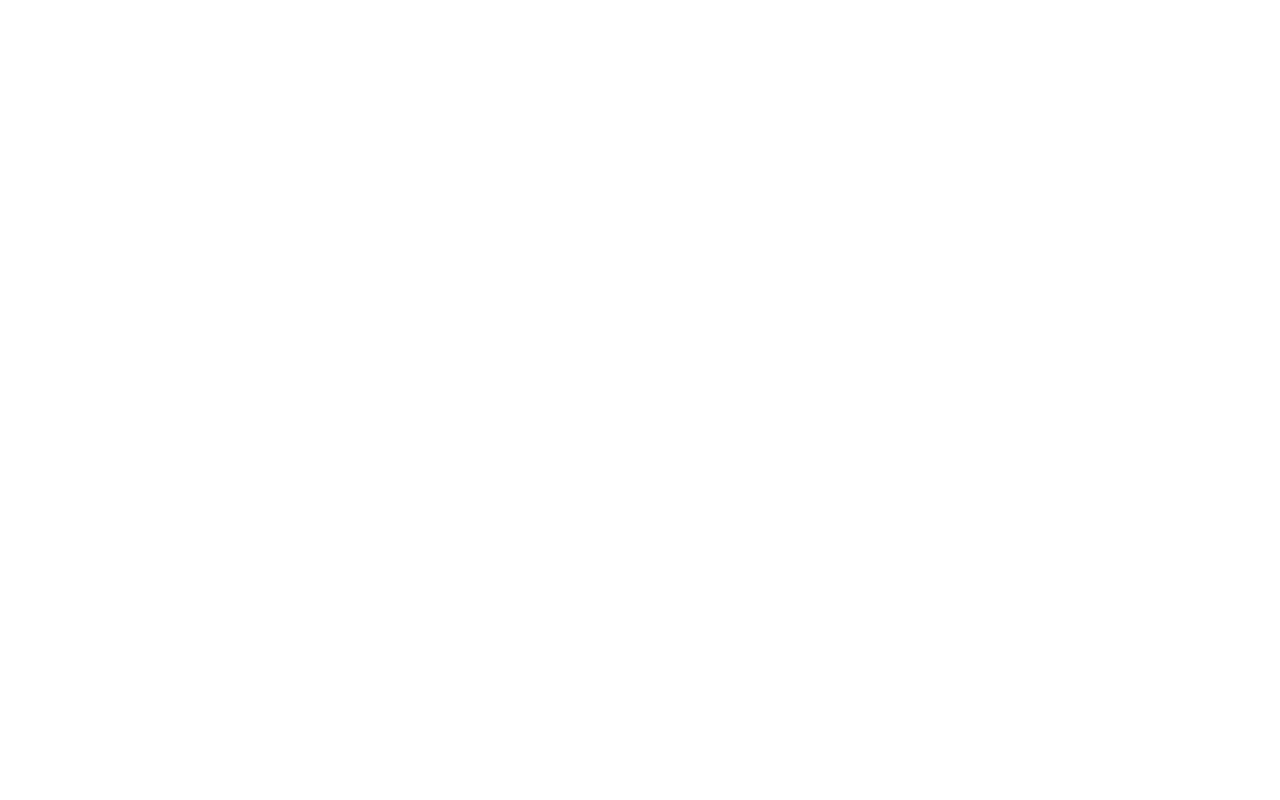
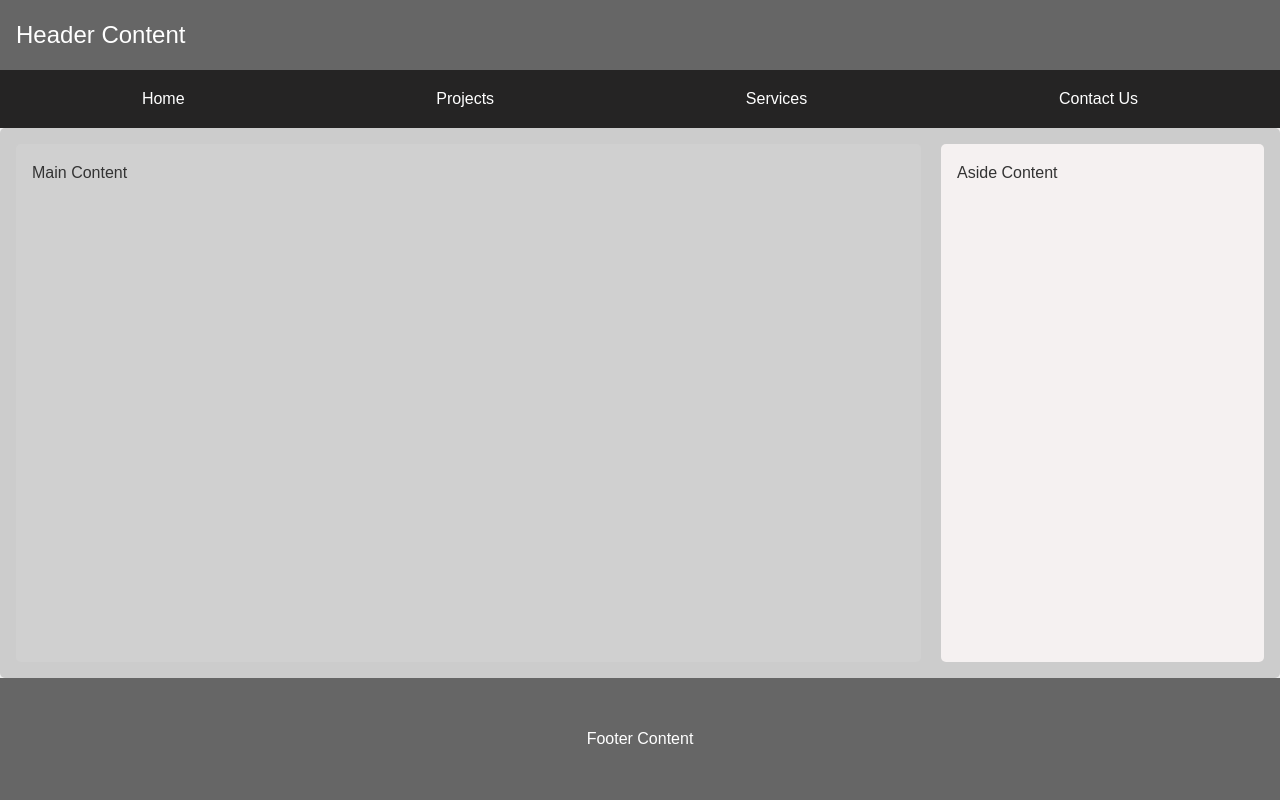
Before and after one commit to Geraldo-Soto-7/wdd131, a plain HTML site: page week01/basic-layout.html in a window 1280 px wide. Drawn offline with Linux system fonts and the light colour scheme.

Commit message:
creation of basic layout
creation of basic layout

```diff
--- a/week01/basic-layout.html
+++ b/week01/basic-layout.html
@@ -3,9 +3,46 @@
 <head>
     <meta charset="UTF-8">
     <meta name="viewport" content="width=device-width, initial-scale=1.0">
-    <title>Document</title>
+    <title>Basic Layout - Gerardo Soto | WDD131 </title>
+    <meta name="author" content="Gerardo Soto">
+    <link rel="stylesheet" href="styles/layout.css">
+
 </head>
 <body>
+     <!-- Encabezado de la página -->
+     <header>
+        Header Content
+    </header>
+
+    <!-- Menú de navegación -->
+    <nav>
+        <ul>
+            <li><a href="#">Home</a></li>
+            <li><a href="#">Projects</a></li>
+            <li><a href="#">Services</a></li>
+            <li><a href="#">Contact Us</a></li>
+        </ul>
+    </nav>
+
+    <!-- Contenedor principal -->
+    <div class="container">
+        <!-- Contenido principal -->
+        <main class="main-content">
+            Main Content
+        </main>
+
+        <!-- Barra lateral -->
+        <aside class="sidebar">
+            Aside Content
+        </aside>
+
+
+    </div>
+
+    <!-- Pie de página -->
+    <footer>
+        Footer Content
+    </footer>
 
 </body>
 </html>
--- a/week01/styles/layout.css
+++ b/week01/styles/layout.css
@@ -0,0 +1,96 @@
+/* Reset básico */
+* {
+    margin: 0;
+    padding: 0;
+    box-sizing: border-box;
+}
+
+/* Estilos generales del cuerpo */
+html,
+body {
+    height: 100%;
+    /* Asegura que el body y html ocupen todo el alto del viewport */
+}
+
+body {
+    font-family: Arial, sans-serif;
+    line-height: 1.6;
+    background-color: #f0f0f0;
+    display: flex;
+    flex-direction: column;
+}
+
+/* Encabezado */
+header {
+    background-color: #666;
+    color: #fff;
+    text-align: left;
+    padding: 1rem;
+    font-size: 1.5rem;
+    /* Equivalente al tamaño h1 */
+    width: 100%;
+}
+
+/* Menú de navegación */
+nav {
+    background-color: #252424;
+    padding: 1rem;
+    width: 100%;
+}
+
+nav ul {
+    list-style: none;
+    display: flex;
+    justify-content: space-around;
+}
+
+nav ul li a {
+    color: white;
+    text-decoration: none;
+    padding: 0.5rem 1rem;
+}
+
+/* Contenedor principal */
+.container {
+    display: flex;
+    flex: 1;
+    /* Ocupa todo el espacio disponible en el contenedor padre */
+    width: 100%;
+    gap: 20px;
+    padding: 1rem;
+    background-color: #ccc;
+    border-radius: 5px;
+    overflow: auto;
+    /* En caso de que haya contenido largo */
+}
+
+/* Contenido principal */
+.main-content {
+    flex: 3;
+    /* Más espacio para el contenido principal */
+    background-color: #d0d0d0;
+    padding: 1rem;
+    border-radius: 5px;
+    color: #333;
+}
+
+/* Barra lateral */
+.sidebar {
+    flex: 1;
+    /* Menos espacio para la barra lateral */
+    background-color: #f5f1f1;
+    padding: 1rem;
+    border-radius: 5px;
+    color: #333;
+}
+
+/* Pie de página */
+footer {
+    background-color: #666;
+    color: #fff;
+    text-align: center;
+    padding: 3rem 1rem;
+    width: 100%;
+    margin-top: auto;
+    /* Empuja el footer al final del viewport */
+}
```
